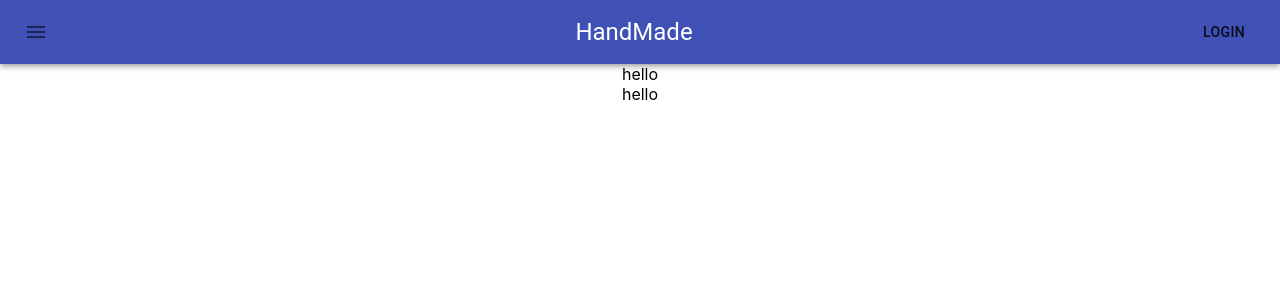
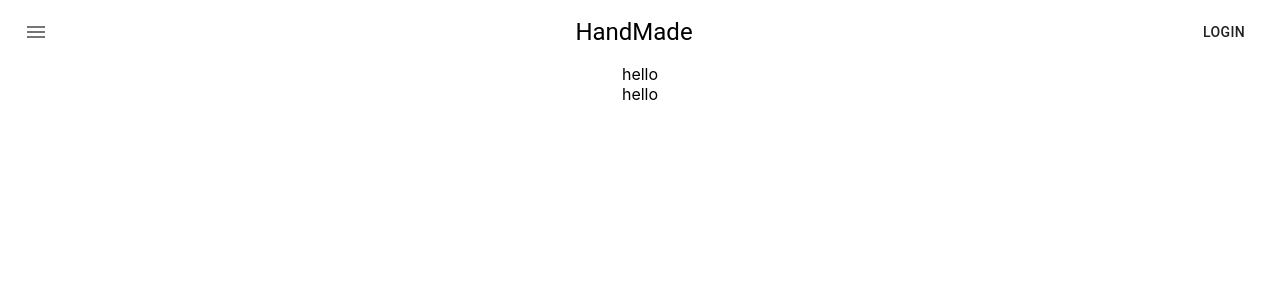
Before and after one commit to Maymonah98/react-shopping-app, a React (Create React App) app: page / in a window 1280 px wide. Shown: the top 300 px of the page. Built offline with nearby package versions, Linux system fonts and the light colour scheme.

Commit message:
modify header

```diff
--- a/src/components/Header/index.js
+++ b/src/components/Header/index.js
@@ -26,7 +26,6 @@ function Header() {
 
   return (
     <div className={classes.root}>
-      <AppBar position="static">
         <Toolbar>
           <IconButton edge="start" className={classes.menuButton} aria-label="menu">
             <MenuIcon />
@@ -40,7 +39,6 @@ function Header() {
           </Typography>
           <Button >Login</Button>
         </Toolbar>
-      </AppBar>
     </div>
   );
   }
```
